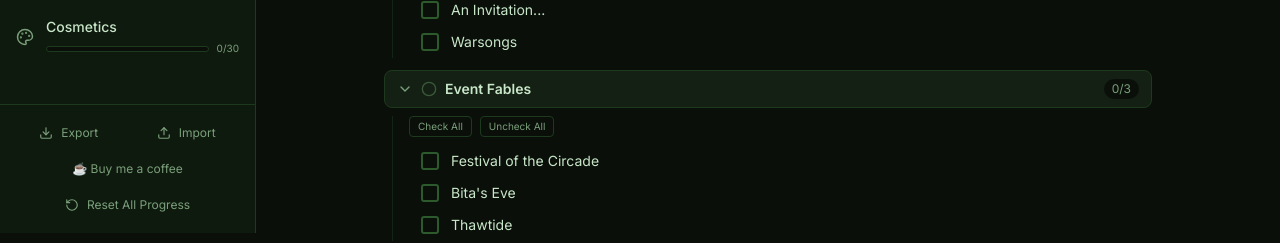
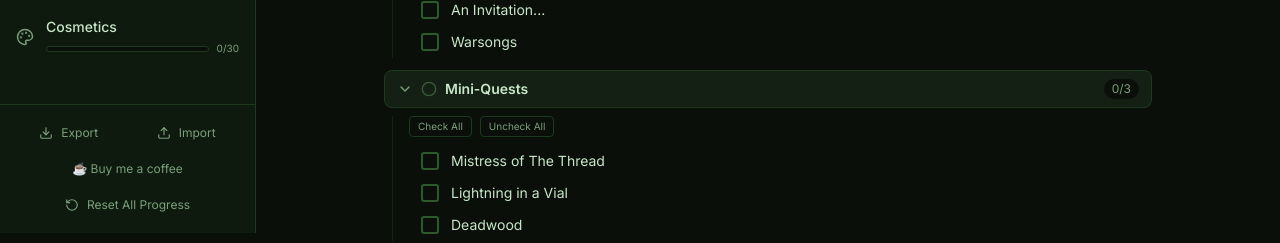
Before and after one commit to EnigmaMachineDev/SoulframeChecklist, a React (Vite) app: page / in a window 1280 px wide. Shown: the part 567-810 px from the top of the page. Built offline with nearby package versions, Linux system fonts and the light colour scheme.

Commit message:
update to preludes 13

```diff
--- a/src/data/gameData.js
+++ b/src/data/gameData.js
@@ -16,6 +16,14 @@ export const gameData = {
           { id: "fable-waste-bear", name: "The Waste Bear" },
           { id: "fable-an-invitation", name: "An Invitation..." },
           { id: "fable-warsongs", name: "Warsongs" },
+        ],
+      },
+      miniQuests: {
+        label: "Mini-Quests",
+        items: [
+          { id: "fable-mistress-thread", name: "Mistress of The Thread" },
+          { id: "fable-lightning-vial", name: "Lightning in a Vial" },
+          { id: "fable-deadwood", name: "Deadwood" },
         ],
       },
       events: {
@@ -82,6 +90,8 @@ export const gameData = {
           { id: "wep-odiac", name: "Odiac" },
           { id: "wep-the-alder", name: "The Alder" },
           { id: "wep-the-erstroot", name: "The Erstroot" },
+          { id: "wep-baskers-wrest", name: "Basker's Wrest" },
+          { id: "wep-seathorn", name: "Seathorn" },
         ],
       },
       polearms: {
@@ -112,6 +122,7 @@ export const gameData = {
           { id: "wep-unsula", name: "Unsula" },
           { id: "wep-virdigris", name: "Virdigris" },
           { id: "wep-witan", name: "Witan" },
+          { id: "wep-clivers", name: "Clivers" },
         ],
       },
     },
@@ -264,6 +275,14 @@ export const gameData = {
           { id: "arm-wyld-sirin-finery", name: "Wyld Sirin Finery" },
           { id: "arm-wyld-sirin-wevetbelt", name: "Wyld Sirin Wevetbelt" },
           { id: "arm-wyld-sirin-feignmask", name: "Wyld Sirin's Feignmask" },
+        ],
+      },
+      wazzard: {
+        label: "Wazzard Set",
+        items: [
+          { id: "arm-wazzard-robes", name: "Wazzard's Robes" },
+          { id: "arm-wazzard-bycoket", name: "Wazzard's Bycoket" },
+          { id: "arm-wazzard-trunks", name: "Wazzard's Trunks" },
         ],
       },
       wyldTethren: {
```
